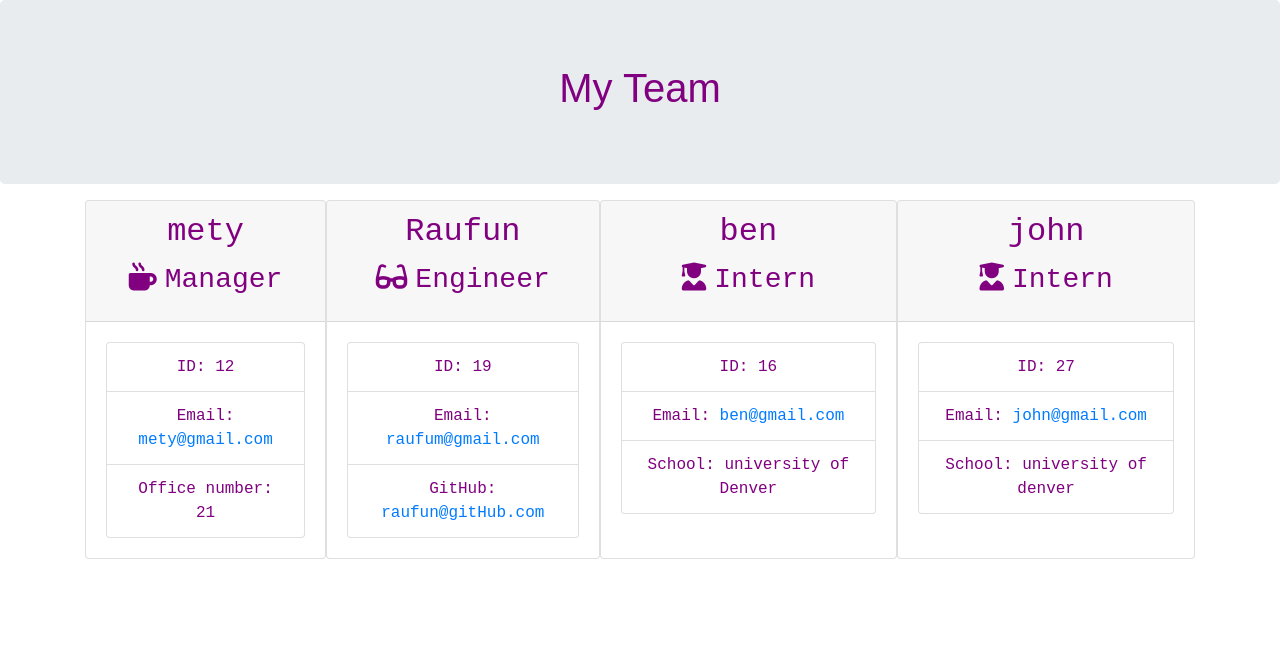
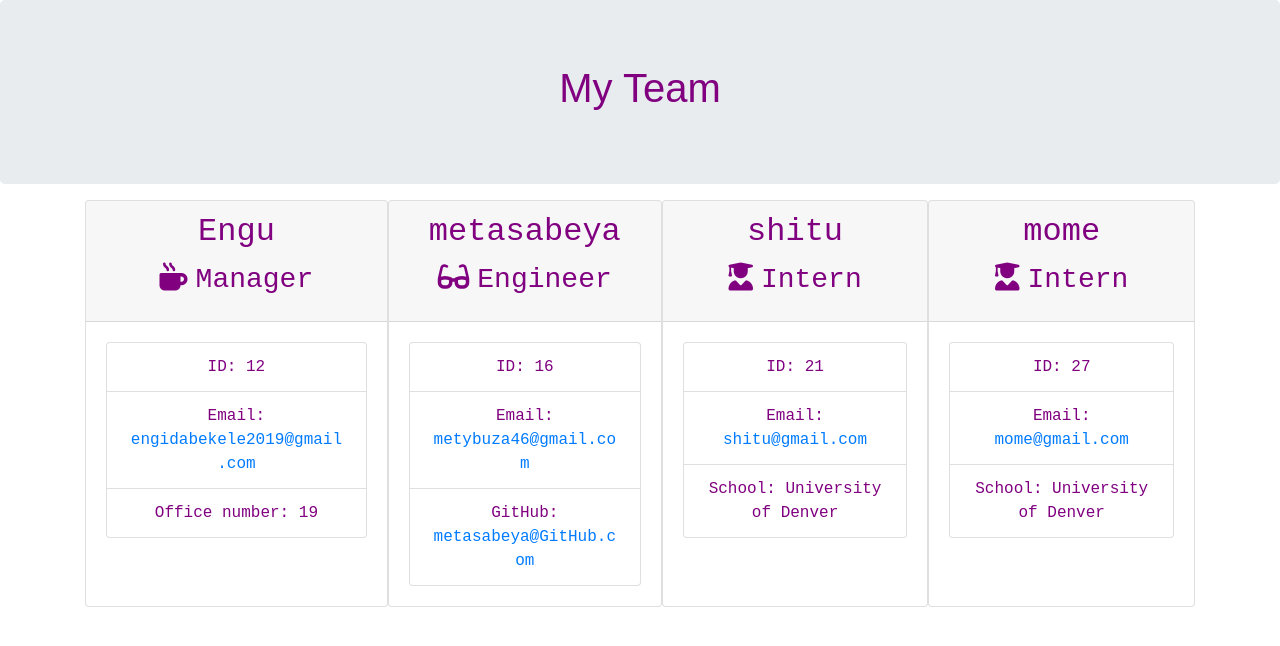
Before and after one commit to metasabeya/Team-Profile-Generator, a website: page team.html in a window 1280 px wide. Drawn offline with nearby package versions, Linux system fonts and the light colour scheme.

Commit message:
added asset folder

```diff
--- a/app.js
+++ b/app.js
@@ -156,6 +156,9 @@ function resume() {
     });
 }
 resume();
+
+
+
 // Write code to use inquirer to gather information about the development team members,
 // and to create objects for each team member (using the correct classes as blueprints!)
 
--- a/team.html
+++ b/team.html
@@ -25,53 +25,53 @@
             <div class="team-area col-12 d-flex justify-content-center">
                 <div class="card employee-card">
     <div class="card-header">
-        <h2 class="card-title">mety</h2>
+        <h2 class="card-title">Engu</h2>
         <h3 class="card-title"><i class="fas fa-mug-hot mr-2"></i>Manager</h3>
     </div>
     <div class="card-body">
         <ul class="list-group">
             <li class="list-group-item">ID: 12</li>
-            <li class="list-group-item">Email: <a href="mailto:mety@gmail.com">mety@gmail.com</a></li>
-            <li class="list-group-item">Office number: 21</li>
+            <li class="list-group-item">Email: <a href="mailto:engidabekele2019@gmail.com">engidabekele2019@gmail.com</a></li>
+            <li class="list-group-item">Office number: 19</li>
         </ul>
     </div>
 </div>
 <div class="card employee-card">
     <div class="card-header">
-        <h2 class="card-title">Raufun</h2>
+        <h2 class="card-title">metasabeya</h2>
         <h3 class="card-title"><i class="fas fa-glasses mr-2"></i>Engineer</h3>
     </div>
     <div class="card-body">
         <ul class="list-group">
-            <li class="list-group-item">ID: 19</li>
-            <li class="list-group-item">Email: <a href="mailto:raufum@gmail.com">raufum@gmail.com</a></li>
-            <li class="list-group-item">GitHub: <a href="https://github.com/raufun@gitHub.com" target="_blank" rel="noopener noreferrer">raufun@gitHub.com</a></li>
+            <li class="list-group-item">ID: 16</li>
+            <li class="list-group-item">Email: <a href="mailto:metybuza46@gmail.com">metybuza46@gmail.com</a></li>
+            <li class="list-group-item">GitHub: <a href="https://github.com/metasabeya@GitHub.com" target="_blank" rel="noopener noreferrer">metasabeya@GitHub.com</a></li>
         </ul>
     </div>
 </div>
 <div class="card employee-card">
     <div class="card-header">
-        <h2 class="card-title">ben</h2>
+        <h2 class="card-title">shitu</h2>
         <h3 class="card-title"><i class="fas fa-user-graduate mr-2"></i>Intern</h3>
     </div>
     <div class="card-body">
         <ul class="list-group">
-            <li class="list-group-item">ID: 16</li>
-            <li class="list-group-item">Email: <a href="mailto:ben@gmail.com">ben@gmail.com</a></li>
-            <li class="list-group-item">School: university of Denver</li>
+            <li class="list-group-item">ID: 21</li>
+            <li class="list-group-item">Email: <a href="mailto:shitu@gmail.com">shitu@gmail.com</a></li>
+            <li class="list-group-item">School: University of Denver</li>
         </ul>
     </div>
 </div>
 <div class="card employee-card">
     <div class="card-header">
-        <h2 class="card-title">john</h2>
+        <h2 class="card-title">mome</h2>
         <h3 class="card-title"><i class="fas fa-user-graduate mr-2"></i>Intern</h3>
     </div>
     <div class="card-body">
         <ul class="list-group">
             <li class="list-group-item">ID: 27</li>
-            <li class="list-group-item">Email: <a href="mailto:john@gmail.com">john@gmail.com</a></li>
-            <li class="list-group-item">School: university of denver</li>
+            <li class="list-group-item">Email: <a href="mailto:mome@gmail.com">mome@gmail.com</a></li>
+            <li class="list-group-item">School: University of Denver</li>
         </ul>
     </div>
 </div>
```
Also changed, not shown: README.md, asset/Screenshot (201).png (added), 1 other file.
